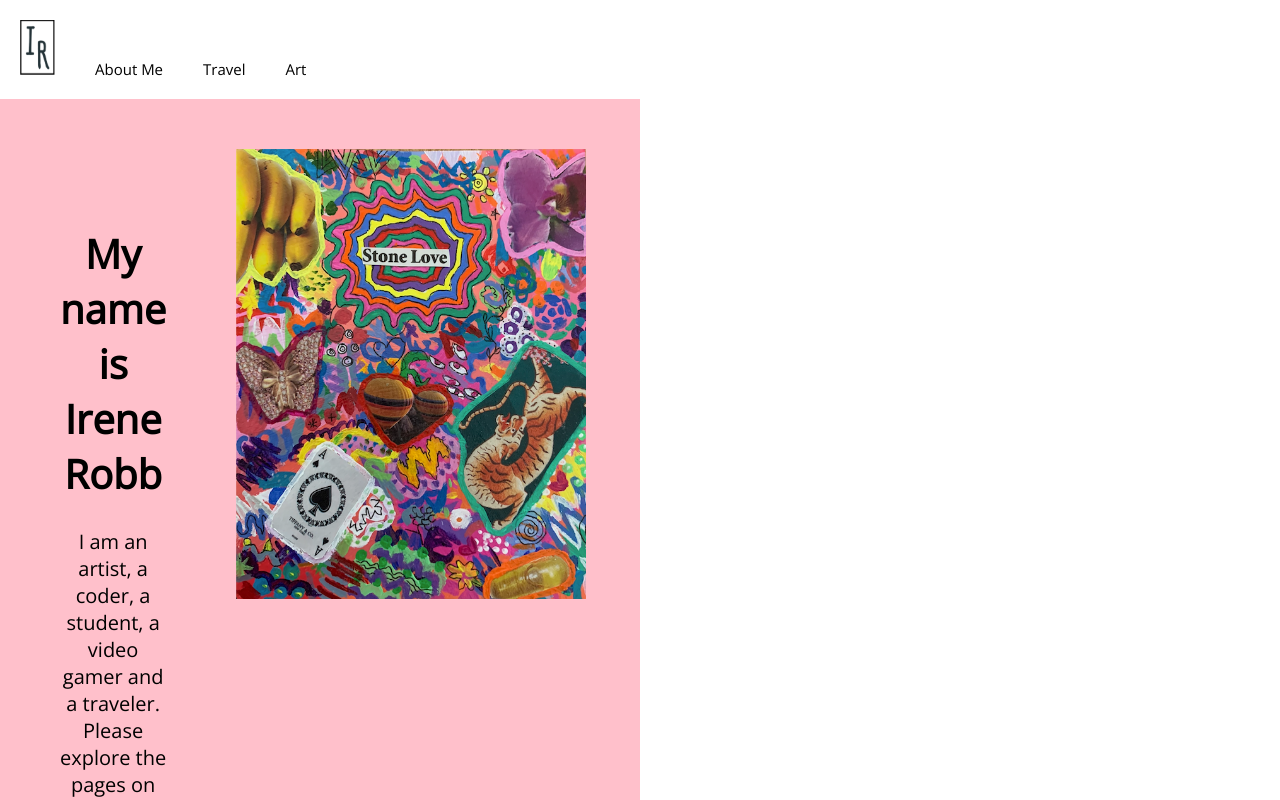
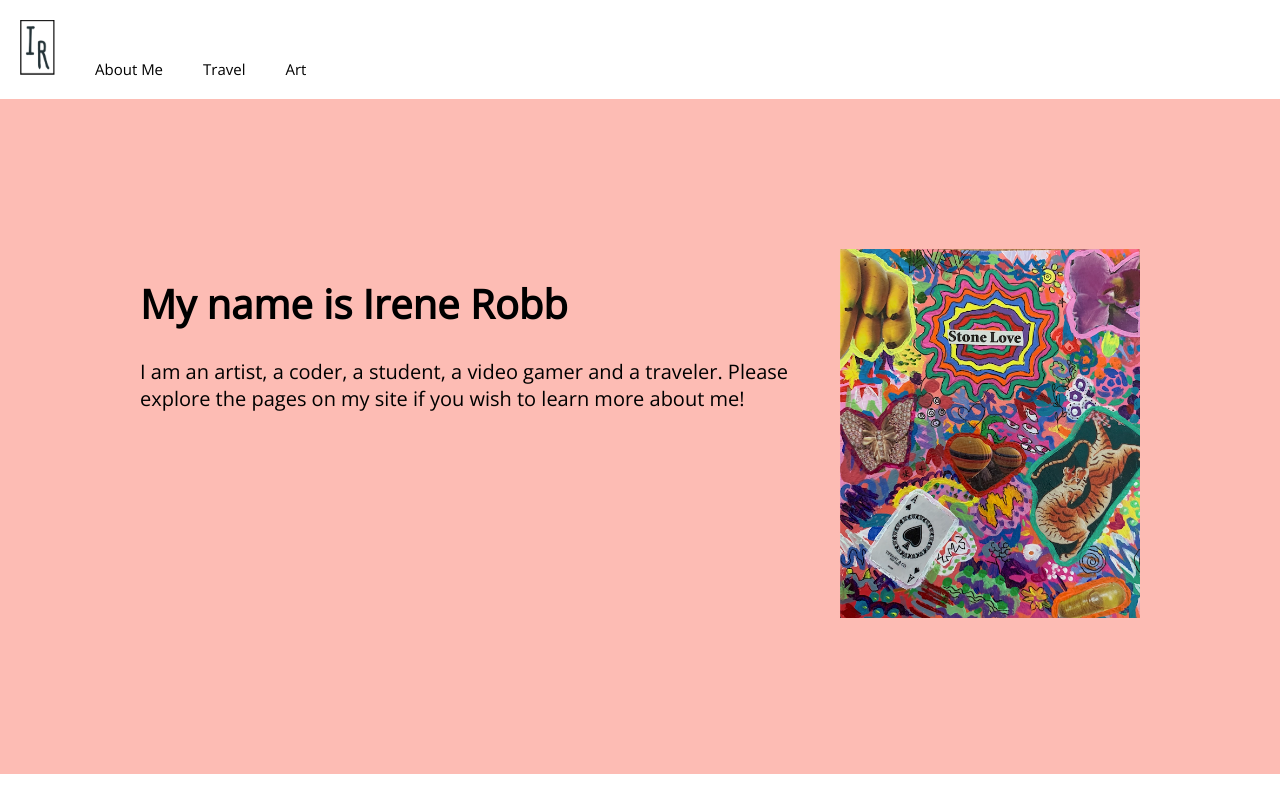
Before and after one commit to irenerobb72/portfolio, a React (Create React App) app: page / in a window 1280 px wide. Shown: the top 800 px of the page. Built offline with nearby package versions, Linux system fonts and the light colour scheme.

Commit message:
more CSS

```diff
--- a/package.json
+++ b/package.json
@@ -10,6 +10,7 @@
     "react-dom": "^17.0.2",
     "react-router-dom": "^5.2.0",
     "react-scripts": "4.0.3",
+    "sass": "^1.32.12",
     "web-vitals": "^1.0.1"
   },
   "scripts": {
--- a/src/App.js
+++ b/src/App.js
@@ -1,10 +1,11 @@
-import "./App.css";
+import "./index.scss";
 import logo from "./images/irene-logo.png";
 import art from "./images/color-art.png";
 import { Art } from "./pages/Art";
 import { Route, Switch } from "react-router";
 import { Travel } from "./pages/Travel";
 import { Project } from "./pages/Projects";
+import { Link } from "react-router-dom";
 
 function App() {
   return (
@@ -15,13 +16,19 @@ function App() {
             <img src={logo} alt="logo" id="logo" />
           </div>
           <div className="nav-item">
-            <li>About Me</li>
+            <li>
+              <Link to="/" style={{ textDecoration: 'none', color: 'black' }}>About Me</Link>
+            </li>
           </div>
           <div className="nav-item">
-            <li>Travel</li>
+            <li>
+              <Link to="/travel" style={{ textDecoration: 'none', color: 'black' }}>Travel</Link>
+            </li>
           </div>
           <div className="nav-item">
-            <li>Art</li>
+            <li>
+              <Link to="/art" style={{ textDecoration: 'none', color: 'black'}}>Art</Link>
+            </li>
           </div>
         </ul>
       </div>
@@ -37,6 +44,7 @@ function App() {
         </Route>
         <Route path="/">
           <div className="main-welcome">
+            <div className="content-container">
               <div className="main-text">
                 <h1>My name is Irene Robb</h1>
                 <p>
@@ -47,6 +55,7 @@ function App() {
               </div>
               <div className="main-image">
                 <img src={art} alt="colorful" id="colorful-image" />
+              </div>
             </div>
           </div>
           <h1>Projects</h1>
--- a/src/index.js
+++ b/src/index.js
@@ -1,6 +1,5 @@
 import React from 'react';
 import ReactDOM from 'react-dom';
-import './index.css';
 import App from './App';
 import reportWebVitals from './reportWebVitals';
 import { BrowserRouter as Router } from 'react-router-dom';
--- a/src/index.css
+++ b/src/index.scss
@@ -1,3 +1,15 @@
+$vp-xs: 480px;
+$vp-sm: 767px;
+$vp-md: 1024px;
+$vp-lg: 1200px;
+$vp-xl: 1440px;
+
+@mixin mq($size) {
+  @media screen and (min-width: #{$size}) {
+    @content;
+  }
+}
+
 @import url("https://fonts.googleapis.com/css2?family=Open+Sans&display=swap");
 * {
   box-sizing: border-box;
@@ -10,17 +22,15 @@ body {
   -webkit-font-smoothing: antialiased;
   -moz-osx-font-smoothing: grayscale;
   background-color: white;
-}
+  @include mq($vp-xs) {
 
-code {
-  font-family: source-code-pro, Menlo, Monaco, Consolas, "Courier New",
-    monospace;
+  }
 }
 
 ul {
-  list-style-type: none;
   margin: 0;
   padding: 0;
+  list-style-type: none;
 }
 
 .nav-item {
@@ -54,7 +64,6 @@ img.nav-item {
 .project-item {
   padding: 5px 10px 5px 10px;
   margin-top: 100px;
-
 }
 
 .project-button {
@@ -65,31 +74,42 @@ img.nav-item {
 
 .main-welcome {
   background-color: #fdbcb4;
-  padding: 50px 10px;
+  padding: 50px 30px;
   width: 100%;
   display: flex;
+  justify-content: center;
+}
+
+.content-container {
+  display: flex;
+  flex-direction: column;
   font-size: 20px;
+  max-width: $vp-lg;
 
-  @media only screen and (min-width: 992px) {
-    width: 50%;
-    background-color: pink;
+  @include mq($vp-sm) {
+    padding: 100px;
+  }
+
+  @include mq($vp-md) {
+    padding: 100px;
+    flex-direction: row;
+    column-gap: 20px;
   }
 }
 
 .main-text {
-  display: inline;
-  padding: 50px;
+
+
 }
 
 .main-image {
-  display: inline;
-  padding-left: 20px;
-  padding-right: 50px;
+
+
 }
 
 #colorful-image {
-  height: 450px;
-  width: 350px;
+  max-width: 100%;
+  width: 100%;
 }
 
 .about-container {
```
Also changed, not shown: 1 other file (tests, documents, lock files or other folders). Lines whose indentation alone changed are shown as unchanged.
